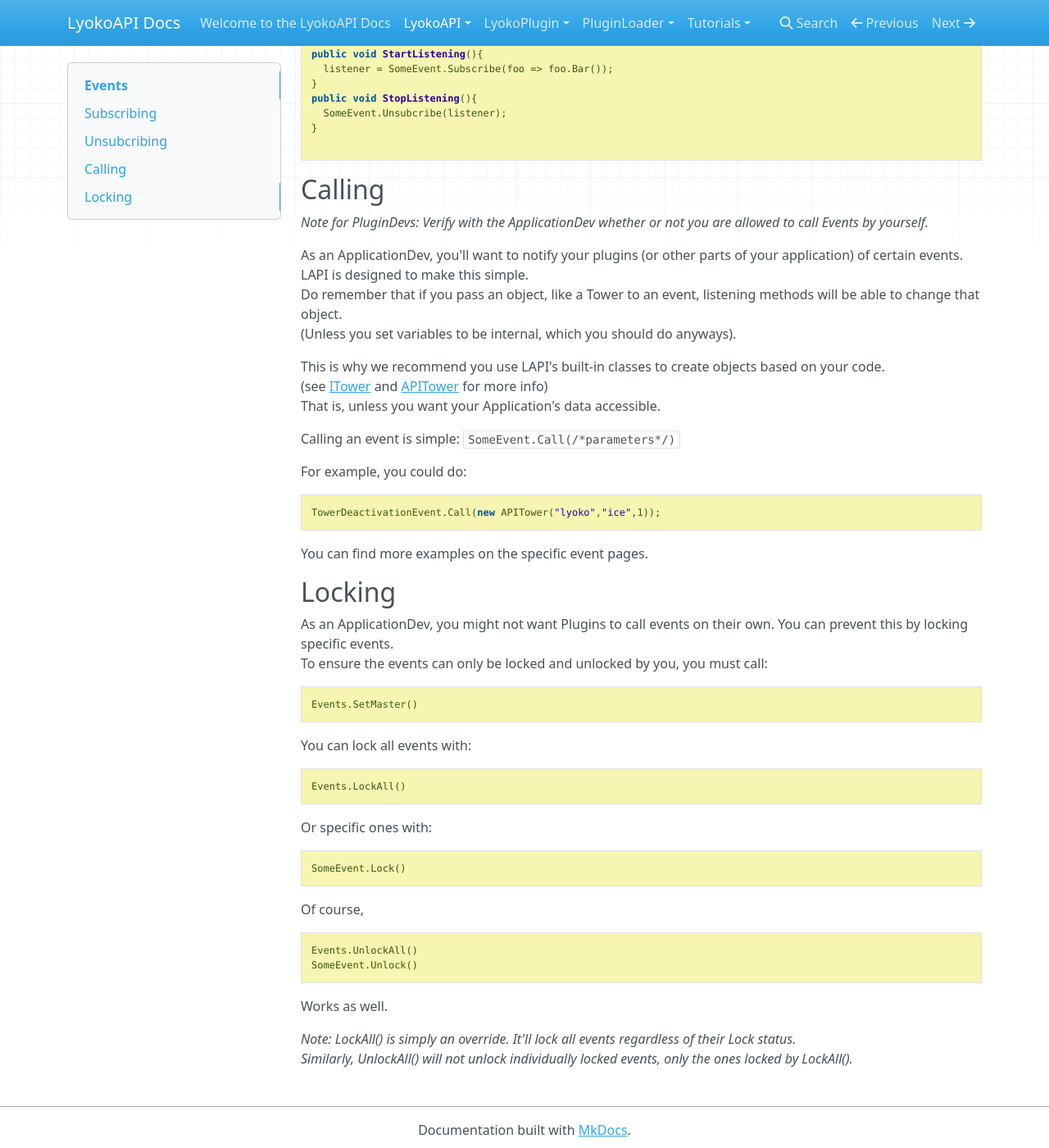
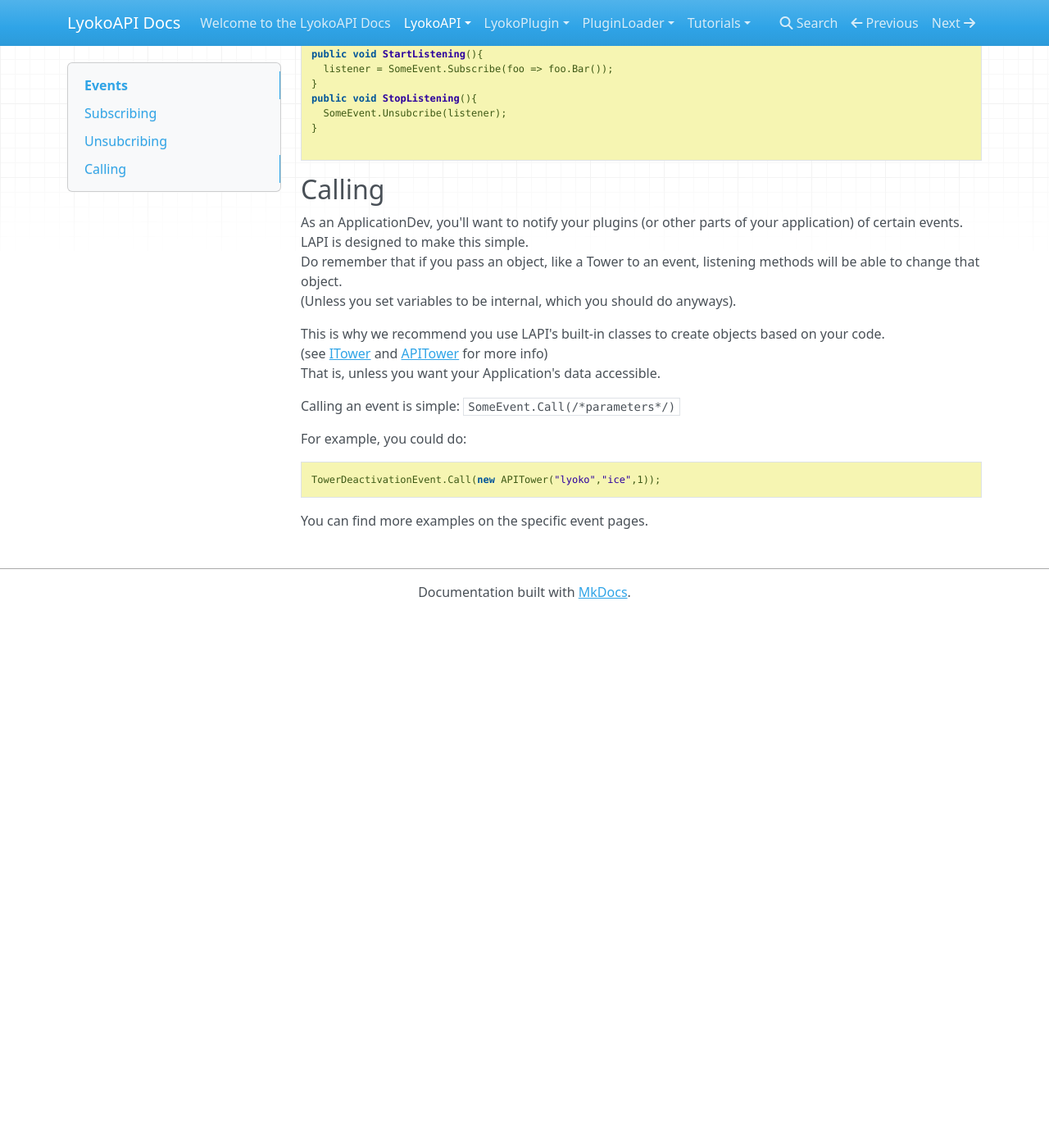
Before and after one commit to LyokoAPI/LyokoAPIDoc, an MkDocs documentation site: the page built from docs/LyokoAPI/Events/EventSummary.md, in a window 1280 px wide and 1400 px high, scrolled down 1061 px. Shown: the whole window at 82% size. Built offline with MkDocs 1.6.1, drawn with Linux system fonts in a browser that asks for light colours; nearby versions of some CDN libraries; after the commit the page ends 1811 px from its top, so only the background shows below that.

Commit message:
Removed obsolete documentation part 1

````diff
--- a/docs/LyokoAPI/Events/EventSummary.md
+++ b/docs/LyokoAPI/Events/EventSummary.md
@@ -55,8 +55,6 @@ public void StopListening(){
 
 
 ##Calling
-*Note for PluginDevs: Verify with the ApplicationDev whether or not you are allowed to call Events by yourself.*
-
 As an ApplicationDev, you'll want to notify your plugins (or other parts of your application) of certain events.<br>
 LAPI is designed to make this simple.<br>
 Do remember that if you pass an object, like a Tower to an event, listening methods will be able to change that object. <br>
@@ -74,27 +72,3 @@ For example, you could do:
 TowerDeactivationEvent.Call(new APITower("lyoko","ice",1));
 ```
 You can find more examples on the specific event pages.
-
-##Locking
-As an ApplicationDev, you might not want Plugins to call events on their own. You can prevent this by locking specific events.<br>
-To ensure the events can only be locked and unlocked by you, you must call:
-```csharp
-Events.SetMaster()
-```
-You can lock all events with:
-```csharp
-Events.LockAll()
-```
-Or specific ones with:
-```csharp
-SomeEvent.Lock()
-```
-Of course,
-```csharp
-Events.UnlockAll()
-SomeEvent.Unlock()
-```
-Works as well.
-
-*Note: LockAll() is simply an override. It'll lock all events regardless of their Lock status.*<br>
-*Similarly, UnlockAll() will not unlock individually locked events, only the ones locked by LockAll().*
````
Also changed, not shown: docs/index.md (+1 -1 lines).
